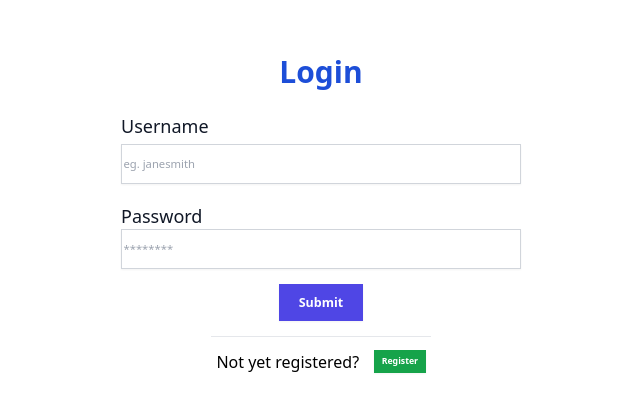
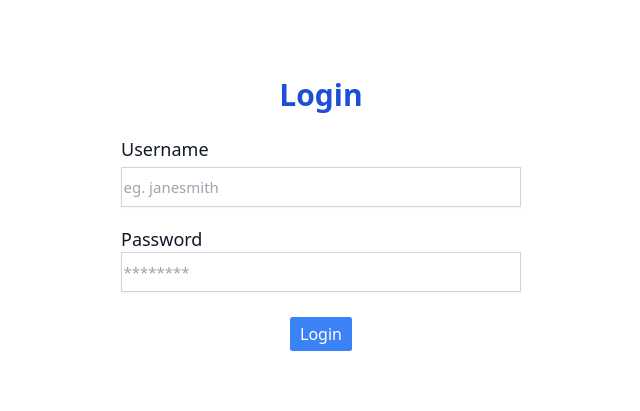
Before and after one commit to MethuParoi/moneyfy-payment-app, a Next.js app: page /signin in a window 1280 px wide. Shown: the part 169-580 px from the top of the page, without its empty margins (319-959 px from the left). Built offline with nearby package versions, Linux system fonts and the light colour scheme; no server answers.

Commit message:
signup and signin functional

```diff
--- a/package.json
+++ b/package.json
@@ -23,6 +23,7 @@
     "react-toastify": "^10.0.6",
     "react-webcam": "^7.2.0",
     "recharts": "^2.12.7",
+    "redux-persist": "^6.0.0",
     "tailwind-merge": "^2.5.3",
     "tailwindcss-animate": "^1.0.7"
   },
--- a/src/components/authentication/Login.tsx
+++ b/src/components/authentication/Login.tsx
@@ -1,3 +1,136 @@
+// "use client";
+
+// import { useState } from "react";
+// import { useRouter } from "next/navigation";
+// import { useLoginMutation } from "../../store/features/user/userApi";
+// import Loading from "../../components/ui/Loader/Loader";
+// import { useDispatch } from "react-redux";
+// import {
+//   setUser,
+//   takeUserPhotoToggle,
+// } from "../../store/features/user/userSlice";
+// // import { useLocation, useNavigate } from "react-router-dom";
+// import AuthModal from "../ui/AuthModal/AuthModal";
+
+// const Login = () => {
+//   const router = useRouter();
+
+//   const [username, setUsername] = useState("");
+//   const [password, setPassword] = useState("");
+//   //   const navigate = useNavigate();
+//   const [login, { isLoading }] = useLoginMutation();
+//   const dispatch = useDispatch();
+//   const location = router.asPath;
+//   const { from } = { from: { pathname: "/" } }; // location.state ||
+//   const [tempUser, setTempUser] = useState(null);
+
+//   const handleUser = async () => {
+//     const { userData, token } = tempUser;
+//     dispatch(setUser({ user: userData, token }));
+//     dispatch(takeUserPhotoToggle());
+//     // navigate(from);
+//     router.push(from);
+//   };
+
+//   const handleSubmit = async (e) => {
+//     e.preventDefault();
+//     const loginData = {
+//       username,
+//       password,
+//     };
+
+//     const result = await login(loginData).unwrap();
+//     if (result?.success) {
+//       setTempUser(result.result);
+//       dispatch(takeUserPhotoToggle());
+//     }
+//   };
+
+//   return (
+//     <>
+//       <AuthModal
+//         authFunction={handleUser}
+//         env="logging"
+//         photoUrl={tempUser?.userData?.photoUrl}
+//       />
+//       <div className="container mx-auto flex justify-center items-center h-screen">
+//         <form onSubmit={handleSubmit} className="w-96 p-4 pb-20">
+//           <h2 className="font-bold text-[3rem] text-blue-700 text-center">
+//             Login
+//           </h2>
+
+//           <div className="mt-10 flex flex-col items-center">
+//             <div className="mb-10">
+//               <label
+//                 htmlFor="username"
+//                 className="block text-[1.8rem] font-medium leading-6 text-gray-900"
+//               >
+//                 Username
+//               </label>
+//               <div className="mt-4">
+//                 <div className="flex rounded-md shadow-sm ring-1 ring-inset ring-gray-300 focus-within:ring-2 focus-within:ring-inset focus-within:ring-indigo-600 sm:w-[40rem]">
+//                   <input
+//                     value={username}
+//                     onChange={(e) => setUsername(e.target.value)}
+//                     type="text"
+//                     name="username"
+//                     id="username"
+//                     className="block flex-1 border-0 bg-transparent py-1.5 pl-1 text-gray-900 placeholder:text-gray-400 focus:ring-0 sm:text-2xl sm:leading-6 sm:h-[4rem]"
+//                     placeholder="eg. janesmith"
+//                   />
+//                 </div>
+//               </div>
+//             </div>
+
+//             <div className="col-span-full">
+//               <label
+//                 htmlFor="username"
+//                 className="block text-[1.8rem] font-medium leading-6 text-gray-900"
+//               >
+//                 Password
+//               </label>
+//               <div className="mt-2">
+//                 <div className="flex rounded-md shadow-sm ring-1 ring-inset ring-gray-300 focus-within:ring-2 focus-within:ring-inset focus-within:ring-indigo-600 sm:w-[40rem]">
+//                   <input
+//                     type="password"
+//                     name="password"
+//                     id="password"
+//                     value={password}
+//                     onChange={(e) => setPassword(e.target.value)}
+//                     className="block flex-1 border-0 bg-transparent py-1.5 pl-1 text-gray-900  focus:ring-0 sm:text-2xl sm:leading-6 sm:h-[4rem]"
+//                     placeholder="********"
+//                   />
+//                 </div>
+//               </div>
+//             </div>
+//           </div>
+//           <div className="mt-6 flex items-center justify-center gap-x-6">
+//             <button
+//               type="submit"
+//               className="flex rounded-md bg-indigo-600 px-8 py-4 text-xl font-semibold text-white shadow-sm hover:bg-indigo-500 focus-visible:outline focus-visible:outline-2 focus-visible:outline-offset-2 focus-visible:outline-indigo-600"
+//             >
+//               {isLoading && <Loading />}
+//               Submit
+//             </button>
+//           </div>
+//           <div className="border-t pt-5 mt-6 flex items-center justify-center gap-x-6">
+//             <p>Not yet registered?</p>
+//             <button
+//               type="button"
+//               onClick={() => router.push("/signup")}
+//               className="flex rounded-md bg-green-600 px-3 py-2 text-sm font-semibold text-white shadow-sm hover:bg-green-500 focus-visible:outline focus-visible:outline-2 focus-visible:outline-offset-2 focus-visible:outline-green-600"
+//             >
+//               Sign Up
+//             </button>
+//           </div>
+//         </form>
+//       </div>
+//     </>
+//   );
+// };
+
+// export default Login;
+
 "use client";
 
 import { useState } from "react";
@@ -9,7 +142,6 @@ import {
   setUser,
   takeUserPhotoToggle,
 } from "../../store/features/user/userSlice";
-// import { useLocation, useNavigate } from "react-router-dom";
 import AuthModal from "../ui/AuthModal/AuthModal";
 
 const Login = () => {
@@ -17,18 +149,16 @@ const Login = () => {
 
   const [username, setUsername] = useState("");
   const [password, setPassword] = useState("");
-  //   const navigate = useNavigate();
   const [login, { isLoading }] = useLoginMutation();
   const dispatch = useDispatch();
   const location = router.asPath;
-  const { from } = { from: { pathname: "/" } }; // location.state ||
+  const { from } = { from: { pathname: "/" } };
   const [tempUser, setTempUser] = useState(null);
 
   const handleUser = async () => {
     const { userData, token } = tempUser;
     dispatch(setUser({ user: userData, token }));
     dispatch(takeUserPhotoToggle());
-    // navigate(from);
     router.push(from);
   };
 
@@ -48,11 +178,13 @@ const Login = () => {
 
   return (
     <>
-      <AuthModal
-        authFunction={handleUser}
-        env="logging"
-        photoUrl={tempUser?.userData?.photoUrl}
-      />
+      {tempUser && (
+        <AuthModal
+          authFunction={handleUser}
+          env="logging"
+          photoUrl={tempUser?.userData?.photoUrl}
+        />
+      )}
       <div className="container mx-auto flex justify-center items-center h-screen">
         <form onSubmit={handleSubmit} className="w-96 p-4 pb-20">
           <h2 className="font-bold text-[3rem] text-blue-700 text-center">
@@ -75,7 +207,7 @@ const Login = () => {
                     type="text"
                     name="username"
                     id="username"
-                    className="block flex-1 border-0 bg-transparent py-1.5 pl-1 text-gray-900 placeholder:text-gray-400 focus:ring-0 sm:text-lg sm:leading-6 sm:h-[4rem]"
+                    className="block flex-1 border-0 bg-transparent py-1.5 pl-1 text-gray-900 placeholder:text-gray-400 focus:ring-0 sm:text-2xl sm:leading-6 sm:h-[4rem]"
                     placeholder="eg. janesmith"
                   />
                 </div>
@@ -84,7 +216,7 @@ const Login = () => {
 
             <div className="col-span-full">
               <label
-                htmlFor="username"
+                htmlFor="password"
                 className="block text-[1.8rem] font-medium leading-6 text-gray-900"
               >
                 Password
@@ -92,35 +224,23 @@ const Login = () => {
               <div className="mt-2">
                 <div className="flex rounded-md shadow-sm ring-1 ring-inset ring-gray-300 focus-within:ring-2 focus-within:ring-inset focus-within:ring-indigo-600 sm:w-[40rem]">
                   <input
+                    value={password}
+                    onChange={(e) => setPassword(e.target.value)}
                     type="password"
                     name="password"
                     id="password"
-                    value={password}
-                    onChange={(e) => setPassword(e.target.value)}
-                    className="block flex-1 border-0 bg-transparent py-1.5 pl-1 text-gray-900  focus:ring-0 sm:text-lg sm:leading-6 sm:h-[4rem]"
+                    className="block flex-1 border-0 bg-transparent py-1.5 pl-1 text-gray-900 placeholder:text-gray-400 focus:ring-0 sm:text-2xl sm:leading-6 sm:h-[4rem]"
                     placeholder="********"
                   />
                 </div>
               </div>
             </div>
-          </div>
-          <div className="mt-6 flex items-center justify-center gap-x-6">
+
             <button
               type="submit"
-              className="flex rounded-md bg-indigo-600 px-8 py-4 text-xl font-semibold text-white shadow-sm hover:bg-indigo-500 focus-visible:outline focus-visible:outline-2 focus-visible:outline-offset-2 focus-visible:outline-indigo-600"
+              className="mt-10 bg-blue-500 text-white py-2 px-4 rounded"
             >
-              {isLoading && <Loading />}
-              Submit
-            </button>
-          </div>
-          <div className="border-t pt-5 mt-6 flex items-center justify-center gap-x-6">
-            <p>Not yet registered?</p>
-            <button
-              type="button"
-              onClick={() => router.push("/register")}
-              className="flex rounded-md bg-green-600 px-3 py-2 text-sm font-semibold text-white shadow-sm hover:bg-green-500 focus-visible:outline focus-visible:outline-2 focus-visible:outline-offset-2 focus-visible:outline-green-600"
-            >
-              Register
+              {isLoading ? <Loading /> : "Login"}
             </button>
           </div>
         </form>
--- a/src/components/authentication/Register.tsx
+++ b/src/components/authentication/Register.tsx
@@ -4,7 +4,7 @@ import { useRouter } from "next/navigation";
 import { useState } from "react";
 import { toast } from "react-toastify";
 // import { useNavigate } from "react-router-dom";
-// import { useRegisterMutation } from "../../redux/features/user/userApi";
+import { useRegisterMutation } from "../../store/features/user/userApi";
 // import Loading from "../../components/ui/Loading";
 // import { toast } from "sonner";
 
@@ -16,26 +16,26 @@ const Register = () => {
   const [lastName, setLastName] = useState("");
   const [photoUrl, setPhotoUrl] = useState("");
   const [password, setPassword] = useState("");
-  //   const [register, { isLoading }] = useRegisterMutation();
+  const [register, { isLoading }] = useRegisterMutation();
 
   const router = useRouter();
 
   const handleSubmit = async (e) => {
     e.preventDefault();
-    // const registerData = {
-    //   username,
-    //   email,
-    //   firstName,
-    //   lastName,
-    //   password,
-    //   photoUrl,
-    // };
-    // const response = await register(registerData).unwrap();
+    const registerData = {
+      username,
+      email,
+      firstName,
+      lastName,
+      password,
+      photoUrl,
+    };
+    const response = await register(registerData).unwrap();
 
-    // if (response?.success) {
-    //   toast.success(response?.message);
-    //   router.push("/login");
-    // }
+    if (response?.success) {
+      toast.success(response?.message);
+      router.push("/login");
+    }
   };
 
   return (
@@ -64,7 +64,7 @@ const Register = () => {
                     type="text"
                     name="username"
                     id="username"
-                    className="block flex-1 border-0 bg-transparent py-1.5 pl-1 text-gray-900 placeholder:text-gray-400 focus:ring-0 sm:text-lg sm:leading-6 sm:h-[4rem]"
+                    className="block flex-1 border-0 bg-transparent py-1.5 pl-1 text-gray-900 placeholder:text-gray-400 focus:ring-0 sm:text-2xl  sm:leading-6 sm:h-[4rem]"
                     placeholder="eg. janesmith"
                   />
                 </div>
@@ -84,7 +84,7 @@ const Register = () => {
                     type="email"
                     name="email"
                     id="email"
-                    className="block flex-1 border-0 bg-transparent py-1.5 pl-1 text-gray-900 placeholder:text-gray-400 focus:ring-0 sm:text-lg sm:leading-6 sm:h-[4rem]"
+                    className="block flex-1 border-0 bg-transparent py-1.5 pl-1 text-gray-900 placeholder:text-gray-400 focus:ring-0 sm:text-2xl  sm:leading-6 sm:h-[4rem]"
                     placeholder="eg. janesmith@gmail.com"
                   />
                 </div>
@@ -104,7 +104,7 @@ const Register = () => {
                     type="text"
                     name="firstName"
                     id="firstName"
-                    className="block flex-1 border-0 bg-transparent py-1.5 pl-1 text-gray-900 placeholder:text-gray-400 focus:ring-0 sm:text-lg sm:leading-6 sm:h-[4rem]"
+                    className="block flex-1 border-0 bg-transparent py-1.5 pl-1 text-gray-900 placeholder:text-gray-400 focus:ring-0 sm:text-2xl  sm:leading-6 sm:h-[4rem]"
                     placeholder="eg. Jane"
                   />
                 </div>
@@ -124,7 +124,7 @@ const Register = () => {
                     type="text"
                     name="lastName"
                     id="lastName"
-                    className="block flex-1 border-0 bg-transparent py-1.5 pl-1 text-gray-900 placeholder:text-gray-400 focus:ring-0 sm:text-lg sm:leading-6 sm:h-[4rem]"
+                    className="block flex-1 border-0 bg-transparent py-1.5 pl-1 text-gray-900 placeholder:text-gray-400 focus:ring-0 sm:text-2xl  sm:leading-6 sm:h-[4rem]"
                     placeholder="eg. Smith"
                   />
                 </div>
@@ -144,7 +144,7 @@ const Register = () => {
                     type="text"
                     name="photoUrl"
                     id="photoUrl"
-                    className="block flex-1 border-0 bg-transparent py-1.5 pl-1 text-gray-900 placeholder:text-gray-400 focus:ring-0 sm:text-lg sm:leading-6 sm:h-[4rem]"
+                    className="block flex-1 border-0 bg-transparent py-1.5 pl-1 text-gray-900 placeholder:text-gray-400 focus:ring-0 sm:text-2xl sm:leading-6 sm:h-[4rem]"
                     placeholder="eg. www.janesmith.com"
                   />
                 </div>
@@ -164,7 +164,7 @@ const Register = () => {
                     type="password"
                     name="password"
                     id="password"
-                    className="block flex-1 border-0 bg-transparent py-1.5 pl-1 text-gray-900  focus:ring-0 sm:text-lg sm:leading-6 sm:h-[4rem]"
+                    className="block flex-1 border-0 bg-transparent py-1.5 pl-1 text-gray-900  focus:ring-0 sm:text-2xl sm:leading-6 sm:h-[4rem]"
                     placeholder="********"
                   />
                 </div>
@@ -184,10 +184,10 @@ const Register = () => {
             <p>Already registered?</p>
             <button
               type="button"
-              onClick={() => router.push("/Login")}
+              onClick={() => router.push("/signin")}
               className="flex rounded-md bg-green-600 px-3 py-2 text-sm font-semibold text-white shadow-sm hover:bg-green-500 focus-visible:outline focus-visible:outline-2 focus-visible:outline-offset-2 focus-visible:outline-green-600"
             >
-              Login
+              Sign In
             </button>
           </div>
         </div>
--- a/src/store/api/baseApi.ts
+++ b/src/store/api/baseApi.ts
@@ -1,7 +1,7 @@
 import { createApi, fetchBaseQuery } from "@reduxjs/toolkit/query/react";
 
 const baseQuery = fetchBaseQuery({
-  baseUrl: "http://localhost:4000",
+  baseUrl: "https://moneyfy-server.vercel.app/",
   // prepareHeaders: (headers, { getState }) => {
   //   const { userToken: token } = getState().user;
 
```
Also changed, not shown: src/store/store.ts (+40 -3 lines), 1 other file (tests, documents, lock files or other folders).
